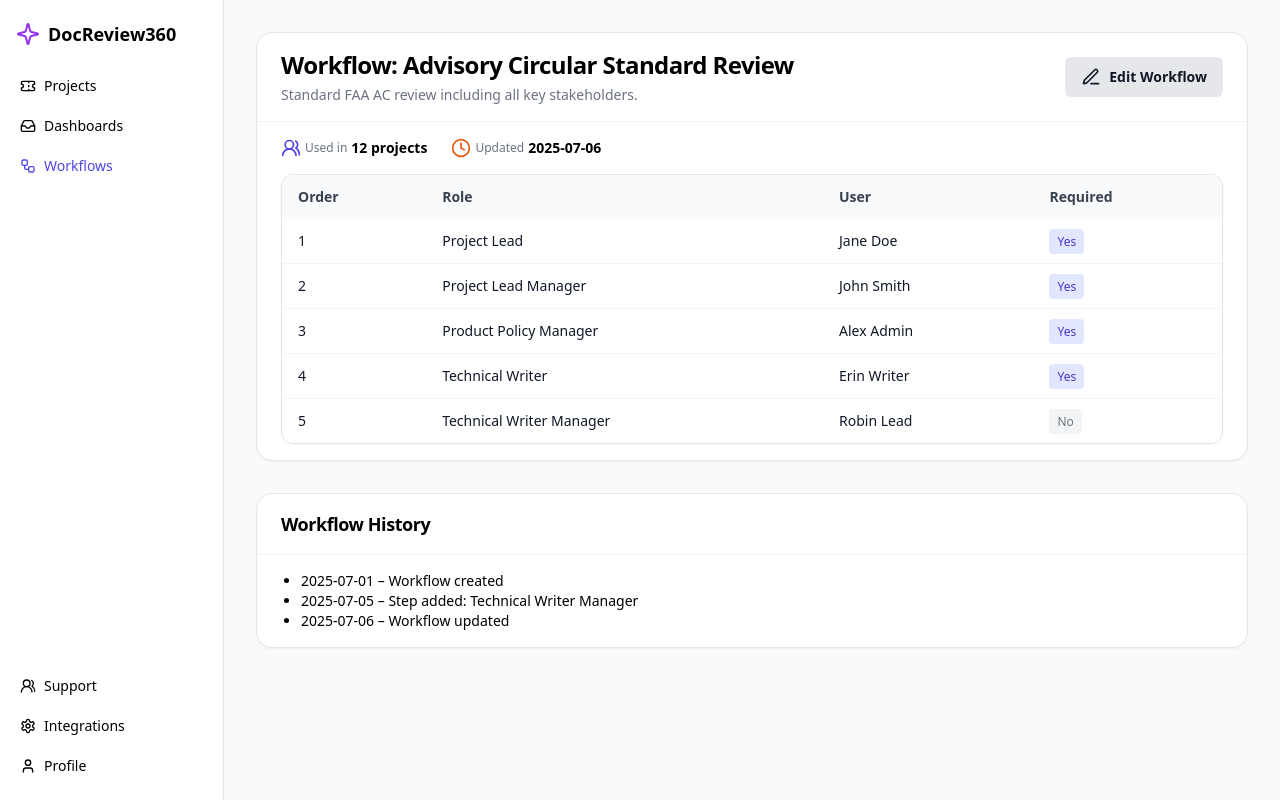
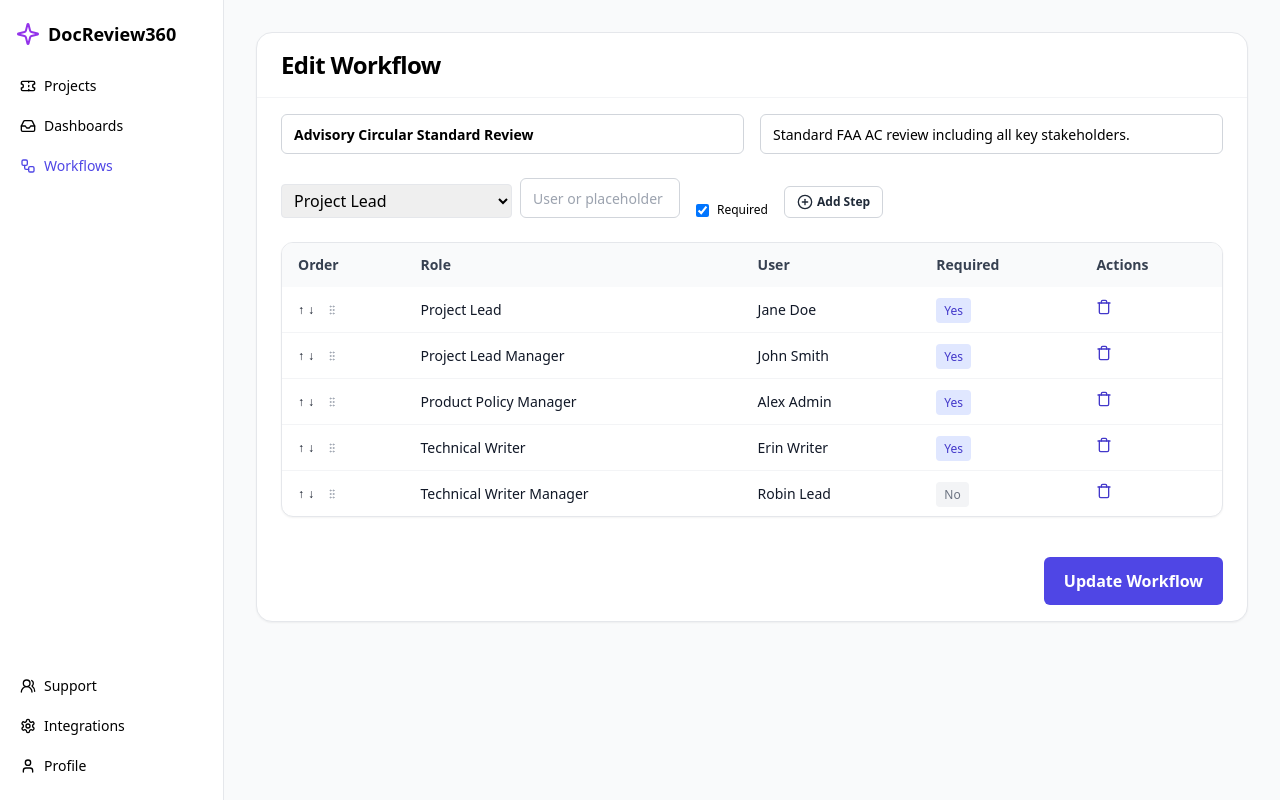
Before and after one commit to eputnam77/DocReview360, a Next.js app in the folder frontend/: page /workflows/edit in a window 1280 px wide. Built offline with nearby package versions, Linux system fonts and the light colour scheme.

Commit message:
Create edit.tsx

```diff
--- /dev/null
+++ b/frontend/pages/workflows/edit.tsx
@@ -0,0 +1,195 @@
+import React, { useState, useEffect } from "react";
+import {
+  Card, CardHeader, CardTitle, CardContent,
+} from "@/components/ui/card";
+import { Table, TableHeader, TableBody, TableRow, TableHead, TableCell } from "@/components/ui/table";
+import { Button } from "@/components/ui/button";
+import { Input } from "@/components/ui/input";
+import { PlusCircle, Trash, GripVertical } from "lucide-react";
+import { cn } from "@/lib/utils";
+
+// Example roles
+const ROLES = [
+  "Project Lead", "Project Lead Manager", "Product Policy Manager",
+  "Technical Writer", "Technical Writer Manager", "Other"
+];
+
+// Example demo workflow (would fetch in real app)
+const DEMO_WORKFLOW = {
+  name: "Advisory Circular Standard Review",
+  description: "Standard FAA AC review including all key stakeholders.",
+  steps: [
+    { id: "1", role: "Project Lead", user: "Jane Doe", required: true },
+    { id: "2", role: "Project Lead Manager", user: "John Smith", required: true },
+    { id: "3", role: "Product Policy Manager", user: "Alex Admin", required: true },
+    { id: "4", role: "Technical Writer", user: "Erin Writer", required: true },
+    { id: "5", role: "Technical Writer Manager", user: "Robin Lead", required: false },
+  ]
+};
+
+export default function EditWorkflowPage() {
+  const [name, setName] = useState("");
+  const [description, setDescription] = useState("");
+  const [steps, setSteps] = useState<any[]>([]);
+  const [role, setRole] = useState(ROLES[0]);
+  const [user, setUser] = useState("");
+  const [required, setRequired] = useState(true);
+
+  useEffect(() => {
+    // Load existing
+    setName(DEMO_WORKFLOW.name);
+    setDescription(DEMO_WORKFLOW.description);
+    setSteps(DEMO_WORKFLOW.steps.map(s => ({ ...s, id: s.id })));
+  }, []);
+
+  const addStep = () => {
+    setSteps([
+      ...steps,
+      { id: "s" + (Math.random() * 10000).toFixed(0), role, user, required },
+    ]);
+    setRole(ROLES[0]);
+    setUser("");
+    setRequired(true);
+  };
+  const removeStep = (id: string) => setSteps(steps.filter(s => s.id !== id));
+  const moveStep = (from: number, to: number) => {
+    if (to < 0 || to >= steps.length) return;
+    const arr = [...steps];
+    const [moved] = arr.splice(from, 1);
+    arr.splice(to, 0, moved);
+    setSteps(arr);
+  };
+  const handleSave = () => {
+    // Submit to API here
+    alert("Workflow updated:\n" + JSON.stringify({ name, description, steps }, null, 2));
+  };
+
+  return (
+    <div className="p-8 space-y-8">
+      <Card>
+        <CardHeader>
+          <CardTitle className="text-2xl font-bold">Edit Workflow</CardTitle>
+        </CardHeader>
+        <CardContent className="space-y-6">
+          <div className="grid md:grid-cols-2 gap-4">
+            <Input
+              value={name}
+              onChange={e => setName(e.target.value)}
+              placeholder="Workflow Name"
+              className="font-bold"
+              required
+            />
+            <Input
+              value={description}
+              onChange={e => setDescription(e.target.value)}
+              placeholder="Description"
+              required
+            />
+          </div>
+          <form
+            className="flex flex-wrap gap-2 items-end"
+            onSubmit={e => { e.preventDefault(); addStep(); }}
+          >
+            <select
+              value={role}
+              onChange={e => setRole(e.target.value)}
+              className="rounded border px-2 py-1"
+            >
+              {ROLES.map(r => (
+                <option key={r} value={r}>{r}</option>
+              ))}
+            </select>
+            <Input
+              placeholder="User or placeholder (optional)"
+              value={user}
+              onChange={e => setUser(e.target.value)}
+              className="w-40"
+            />
+            <label className="inline-flex items-center gap-1 ml-2 text-xs">
+              <input
+                type="checkbox"
+                checked={required}
+                onChange={e => setRequired(e.target.checked)}
+                className="mr-1"
+              />
+              Required
+            </label>
+            <Button type="submit" size="sm" className="ml-2" variant="outline">
+              <PlusCircle className="w-4 h-4 mr-1" />
+              Add Step
+            </Button>
+          </form>
+          <Table>
+            <TableHeader>
+              <TableRow>
+                <TableHead>Order</TableHead>
+                <TableHead>Role</TableHead>
+                <TableHead>User</TableHead>
+                <TableHead>Required</TableHead>
+                <TableHead>Actions</TableHead>
+              </TableRow>
+            </TableHeader>
+            <TableBody>
+              {steps.map((s, idx) => (
+                <TableRow key={s.id}>
+                  <TableCell>
+                    <div className="flex gap-1 items-center">
+                      <button
+                        onClick={() => moveStep(idx, idx - 1)}
+                        disabled={idx === 0}
+                        className="p-0 text-xs"
+                        title="Move up"
+                      >↑</button>
+                      <button
+                        onClick={() => moveStep(idx, idx + 1)}
+                        disabled={idx === steps.length - 1}
+                        className="p-0 text-xs"
+                        title="Move down"
+                      >↓</button>
+                      <GripVertical className="w-3 h-3 text-gray-400 ml-2" />
+                    </div>
+                  </TableCell>
+                  <TableCell>{s.role}</TableCell>
+                  <TableCell>{s.user || <span className="text-gray-400">—</span>}</TableCell>
+                  <TableCell>
+                    <span className={cn(
+                      "px-2 py-1 rounded text-xs font-medium",
+                      s.required ? "bg-indigo-100 text-indigo-700" : "bg-gray-100 text-gray-500"
+                    )}>{s.required ? "Yes" : "No"}</span>
+                  </TableCell>
+                  <TableCell>
+                    <Button
+                      variant="ghost"
+                      size="icon"
+                      title="Remove step"
+                      onClick={() => removeStep(s.id)}
+                    >
+                      <Trash className="w-4 h-4" />
+                    </Button>
+                  </TableCell>
+                </TableRow>
+              ))}
+              {steps.length === 0 && (
+                <TableRow>
+                  <TableCell colSpan={5} className="text-center text-gray-400 py-6">
+                    No steps added yet.
+                  </TableCell>
+                </TableRow>
+              )}
+            </TableBody>
+          </Table>
+          <div className="flex justify-end pt-4">
+            <Button
+              size="lg"
+              onClick={handleSave}
+              disabled={!name || !description || steps.length === 0}
+              className="bg-indigo-600 hover:bg-indigo-700 text-white"
+            >
+              Update Workflow
+            </Button>
+          </div>
+        </CardContent>
+      </Card>
+    </div>
+  );
+}
```
